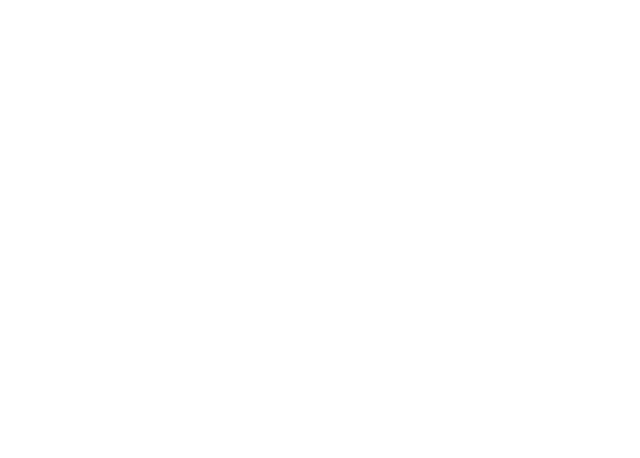
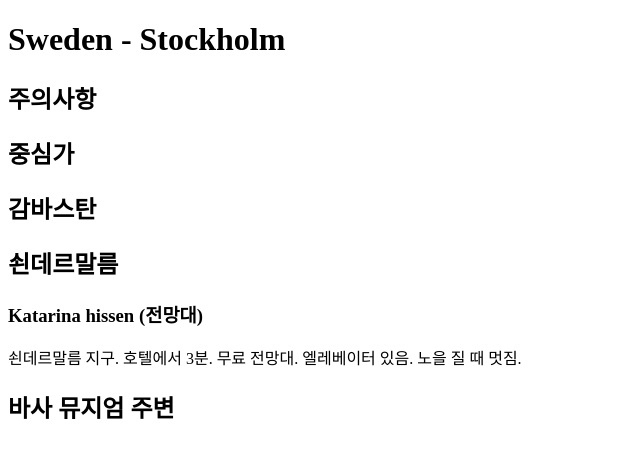
Before and after one commit to shinecbj/gombae, a plain HTML site: page sweden.html in a window 1280 px wide. Shown: the whole page, without its empty margins (0-640 px from the left). Drawn offline with Linux system fonts and the light colour scheme.

Commit message:
목차 추가. 내용 테스트.

```diff
--- a/sweden.html
+++ b/sweden.html
@@ -2,9 +2,16 @@
 <html lang="ko" dir="ltr">
   <head>
     <meta charset="utf-8">
-    <title>곰배곰진 북유럽 여행준비 - 스웨덴</title>
+    <title></title>
   </head>
   <body>
-
+    <h1>Sweden - Stockholm</h1>
+    <h2>주의사항</h2>
+    <h2>중심가</h2>
+      <p></p>
+    <h2>감바스탄</h2>
+    <h2>쇤데르말름</h2>
+      <h3>Katarina hissen (전망대)</h3><p>쇤데르말름 지구. 호텔에서 3분. 무료 전망대. 엘레베이터 있음. 노을 질 때 멋짐.</p>
+    <h2>바사 뮤지엄 주변</h2>
   </body>
 </html>
```
